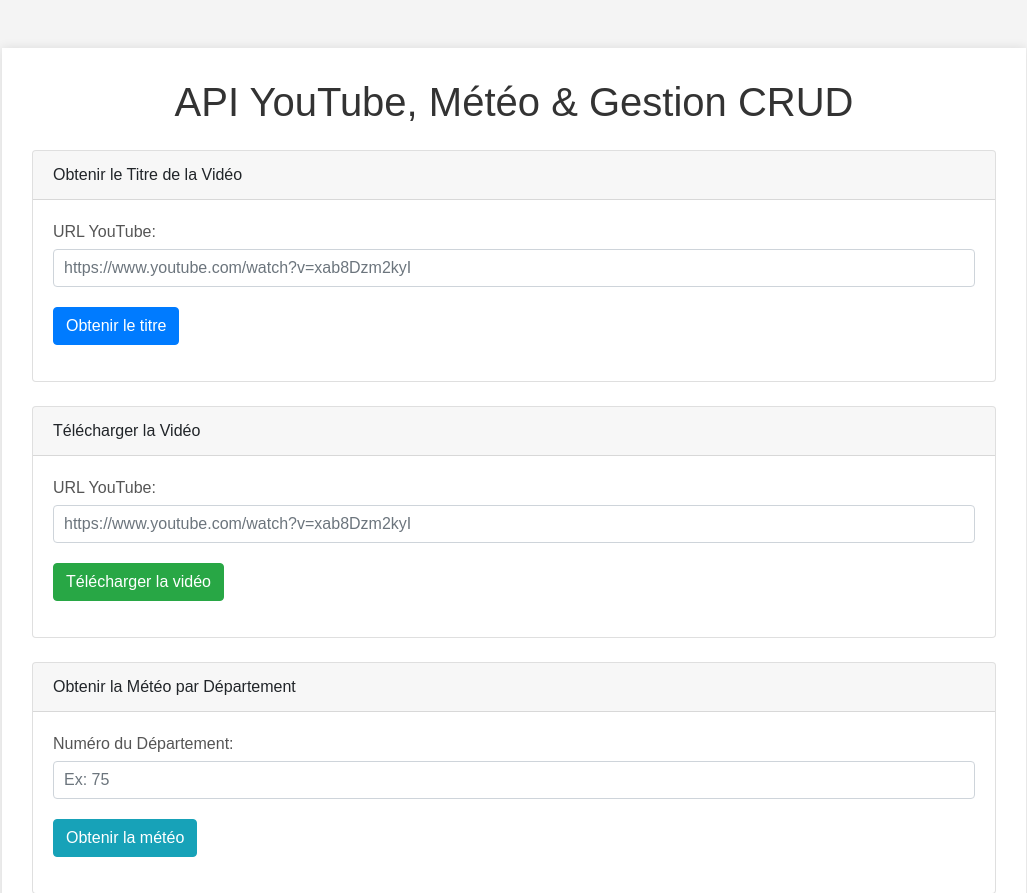
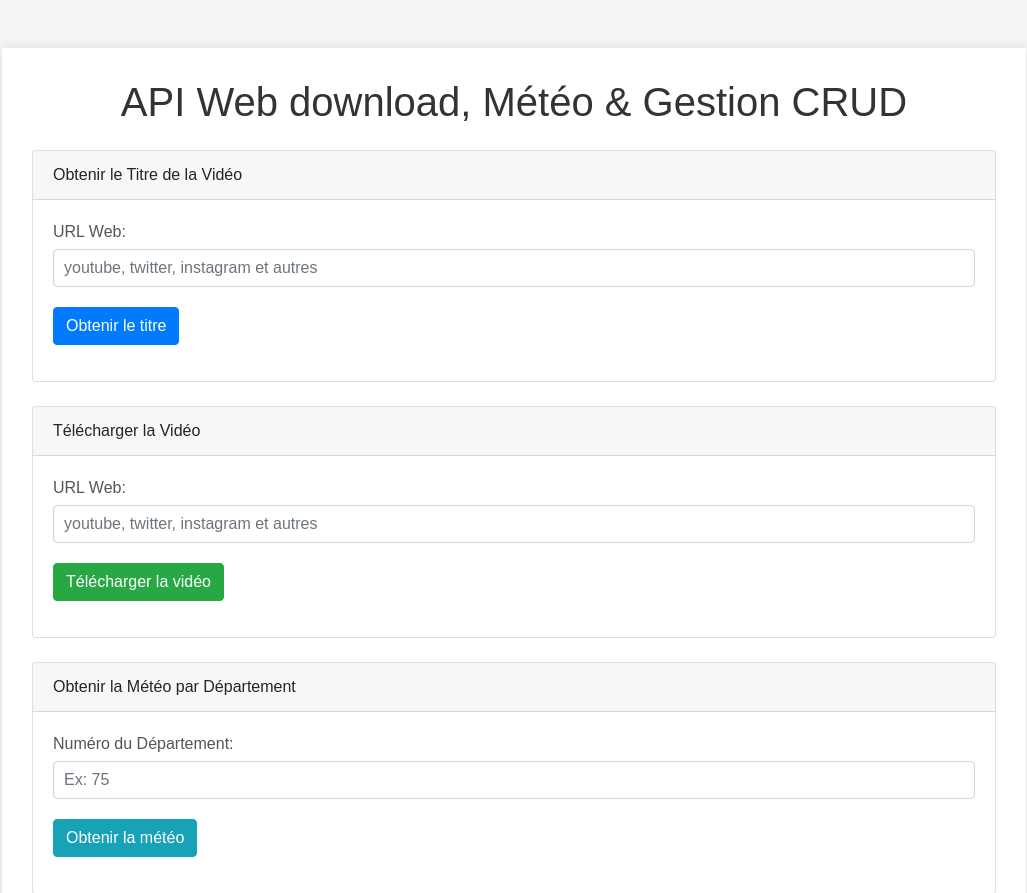
Before and after one commit to bcharthur/api-python-test, a Flask app: page / in a window 1280 px wide. Shown: the top 893 px of the page, without its empty margins (126-1153 px from the left). Run offline with Flask 3, Linux system fonts and the light colour scheme; data that the repository does not hold is empty; some libraries are stand-ins or nearby versions.

Commit message:
pas que youtube, twitter, instagram et PH aussi

```diff
--- a/blueprints/get_title.py
+++ b/blueprints/get_title.py
@@ -10,7 +10,7 @@
     ytb_url = request.args.get('ytb_url')
     logging.info(f"[GET_TITLE] URL reçue: {ytb_url}")
     if not ytb_url:
-        return jsonify({'status': 'error', 'message': 'URL YouTube manquante.'}), 400
+        return jsonify({'status': 'error', 'message': 'URL web manquante.'}), 400
     try:
         info = get_video_info(ytb_url)
         title = info.get('title', 'Titre non disponible')
--- a/static/js/get-info.js
+++ b/static/js/get-info.js
@@ -7,7 +7,7 @@
         event.preventDefault(); // Empêche le rechargement de la page
         const url = document.getElementById('title_url').value.trim();
         if (!url) {
-            alert('Veuillez entrer une URL YouTube valide.');
+            alert('Veuillez entrer une URL web valide.');
             return;
         }
 
--- a/templates/index.html
+++ b/templates/index.html
@@ -3,7 +3,7 @@
 <html lang="fr">
 <head>
     <meta charset="UTF-8">
-    <title>API YouTube, Météo & CRUD</title>
+    <title>API Web download, Météo & CRUD</title>
     <!-- Bootstrap CSS -->
     <link
         href="https://stackpath.bootstrapcdn.com/bootstrap/4.5.2/css/bootstrap.min.css"
@@ -23,7 +23,7 @@
     </div>
 
     <div class="container mt-5">
-        <h1 class="text-center mb-4">API YouTube, Météo & Gestion CRUD</h1>
+        <h1 class="text-center mb-4">API Web download, Météo & Gestion CRUD</h1>
 
         <!-- Section pour Obtenir le Titre -->
         <div class="card mb-4">
@@ -33,8 +33,8 @@
             <div class="card-body">
                 <form id="getTitleForm">
                     <div class="form-group">
-                        <label for="title_url">URL YouTube:</label>
-                        <input type="text" class="form-control" id="title_url" placeholder="https://www.youtube.com/watch?v=xab8Dzm2kyI" required>
+                        <label for="title_url">URL Web:</label>
+                        <input type="text" class="form-control" id="title_url" placeholder="youtube, twitter, instagram et autres" required>
                     </div>
                     <button type="submit" class="btn btn-primary" id="getTitleBtn">Obtenir le titre</button>
                 </form>
@@ -50,8 +50,8 @@
             <div class="card-body">
                 <form id="downloadForm">
                     <div class="form-group">
-                        <label for="download_url">URL YouTube:</label>
-                        <input type="text" class="form-control" id="download_url" placeholder="https://www.youtube.com/watch?v=xab8Dzm2kyI" required>
+                        <label for="download_url">URL Web:</label>
+                        <input type="text" class="form-control" id="download_url" placeholder="youtube, twitter, instagram et autres" required>
                     </div>
                     <button type="submit" class="btn btn-success" id="downloadBtn">Télécharger la vidéo</button>
                 </form>
```
